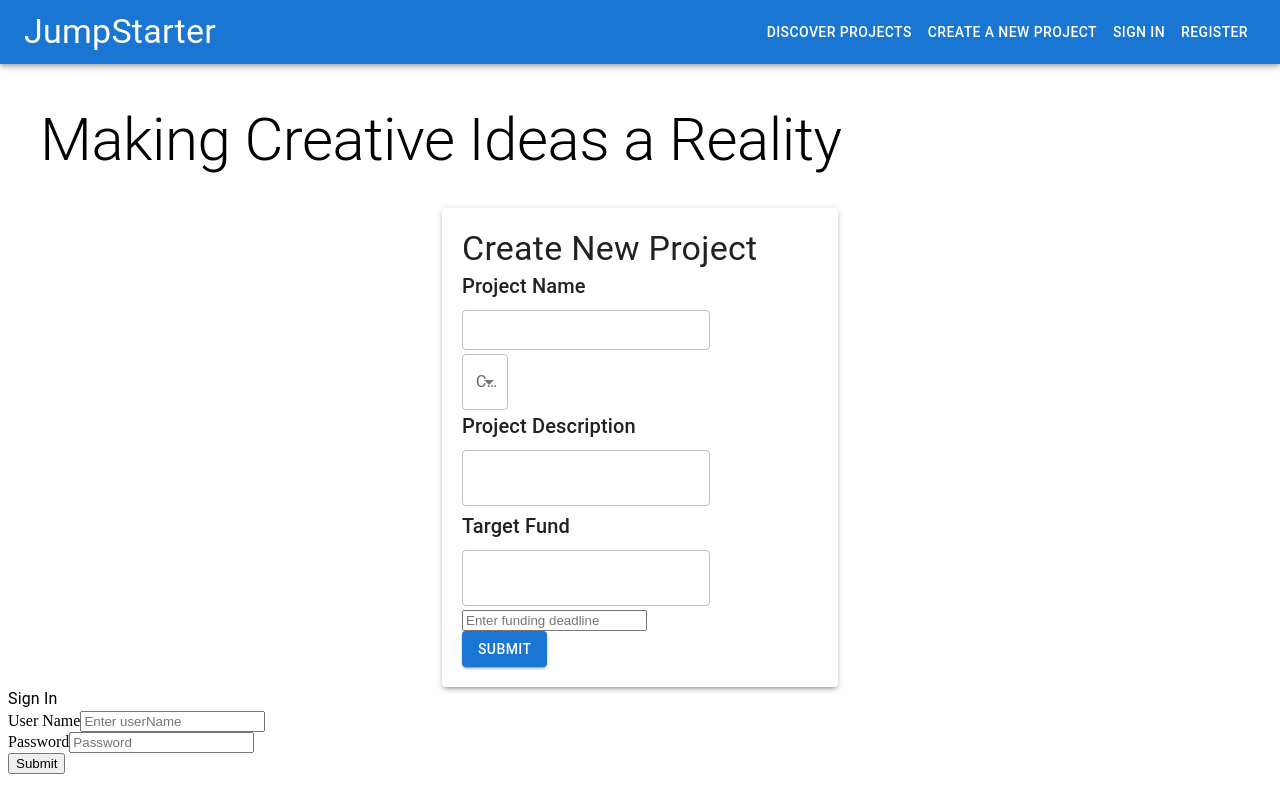
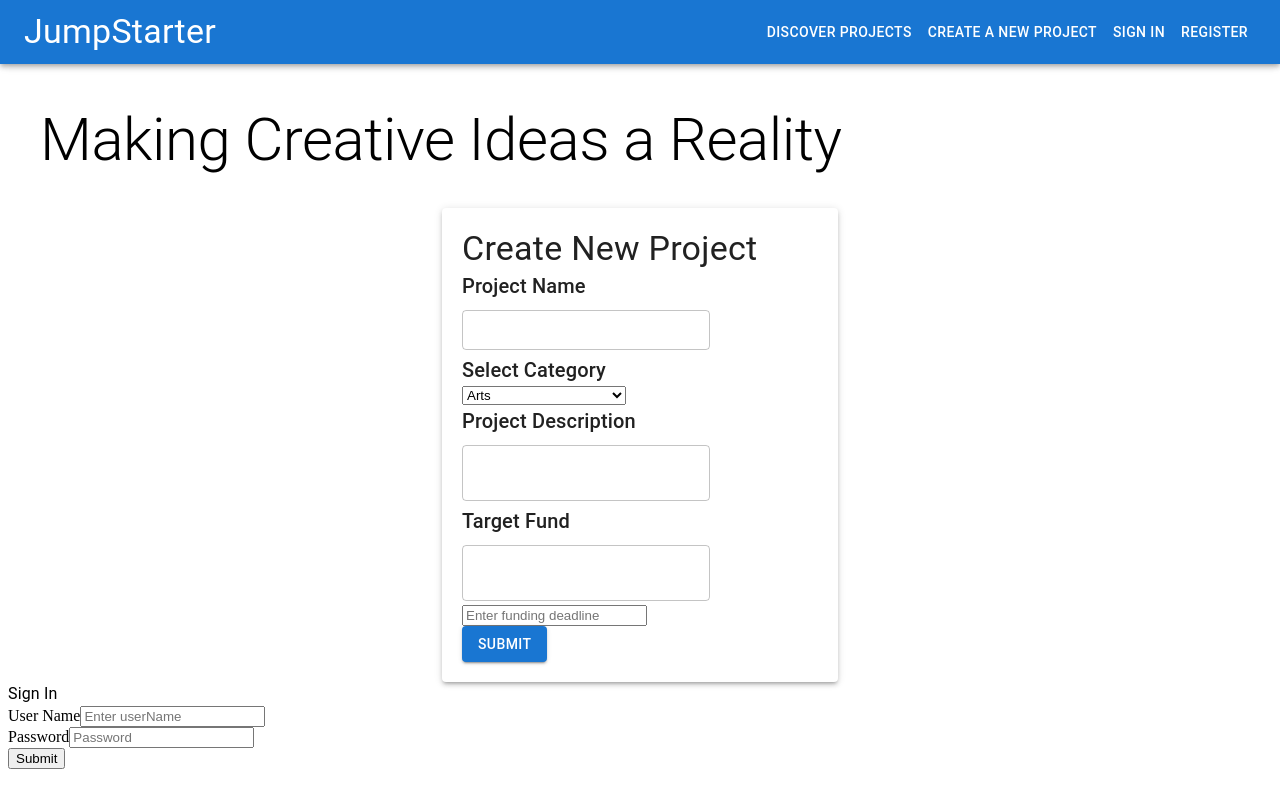
Before and after one commit to bethea28/amazon2, a React (Create React App) app: page /createProject in a window 1280 px wide. Shown: the top 790 px of the page. Built offline with nearby package versions, Linux system fonts and the light colour scheme.

Commit message:
added Categories in types folder

```diff
--- a/src/Components/Project/CreateProjectForm.tsx
+++ b/src/Components/Project/CreateProjectForm.tsx
@@ -16,6 +16,7 @@ import {
     InputLabel,
     MenuItem
 } from "@mui/material"
+import { categories } from '../../types/Categories';
 
 export default function ProjectForm() {
 
@@ -49,40 +50,16 @@ export default function ProjectForm() {
                                 {...register('projectName', { required: true })}
                             />
                         </Grid>
-                        <FormControl variant="outlined">
-                            <InputLabel id='category'>Category</InputLabel>
-                            <Select
-                                labelId="category"
-                                id='category'
-                                autoWidth
-                                {...register('category', { required: true })}
-                            >
-                                <MenuItem value="Arts">
-                                    <em>Arts</em>
-                                </MenuItem>
-                                <MenuItem value="Comics and Illustrations">
-                                    <em>Comics and Illustrations</em>
-                                </MenuItem>
-                                <MenuItem value="Fashion">
-                                    <em>Fashion</em>
-                                </MenuItem>
-                                <MenuItem value="Film">
-                                    <em>Film</em>
-                                </MenuItem>
-                                <MenuItem value="Games">
-                                    <em>Games</em>
-                                </MenuItem>
-                                <MenuItem value="Tech">
-                                    <em>Tech</em>
-                                </MenuItem>
-                                <MenuItem value="Music">
-                                    <em>Music</em>
-                                </MenuItem>
-                                <MenuItem value="Publishing">
-                                    <em>Publishing</em>
-                                </MenuItem>
-                            </Select>
-                        </FormControl>
+                        <Grid item>
+                            <Typography variant='h6' align='left' margin='dense'>
+                                Select Category
+                            </Typography>
+                            <select {...register('category', { required: true })}>
+                                {categories.map((category) => (
+                                    <option value={category}>{category}</option>
+                                ))}
+                            </select>
+                        </Grid>
                         <Typography variant='h6' align='left' margin='dense'>
                             Project Description
                         </Typography>
--- /dev/null
+++ b/src/types/Categories.ts
@@ -0,0 +1,10 @@
+export const categories = [
+    "Arts",
+    "Comics and Illustrations",
+    "Fashion",
+    "Film",
+    "Games",
+    "Tech",
+    "Music",
+    "Publishing"
+]
```
